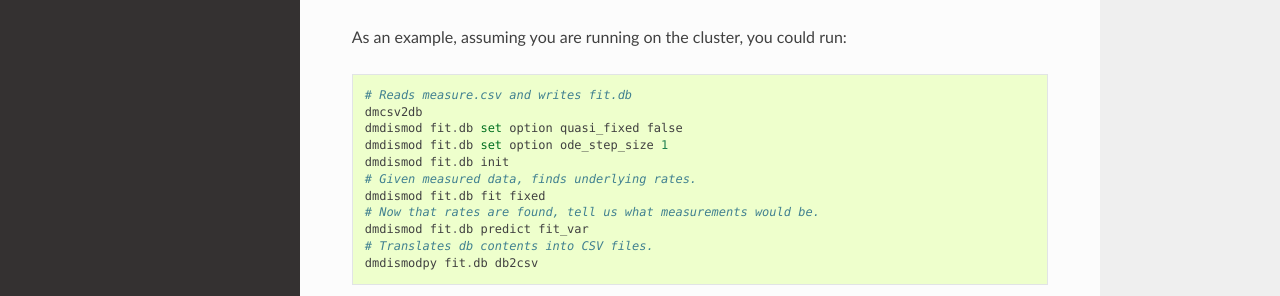
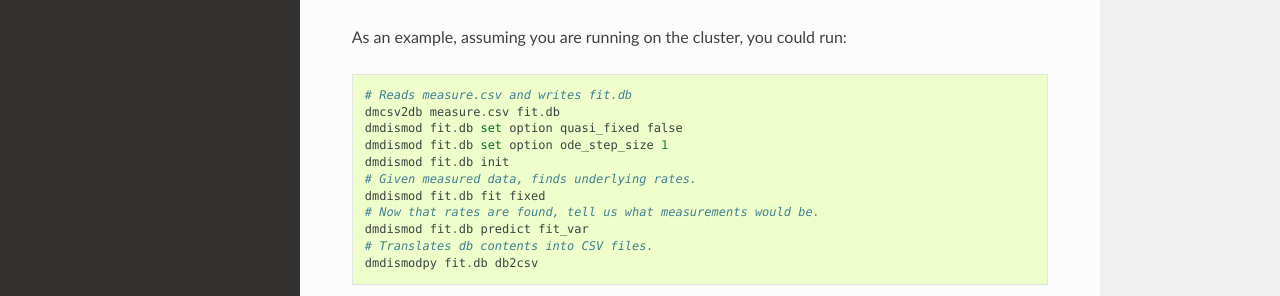
Before and after one commit to ihmeuw/cascade-at, a Sphinx documentation site: the page built from docs/dmcsv2db.rst, in a window 1280 px wide and 1188 px high. Shown: the part 714-1010 px from the top of the window. Built offline with Sphinx 7.4.7 and the Read the Docs theme 2.0.0, drawn with Linux system fonts in a browser that asks for light colours.

Commit message:
Update dmcsv2db argument documentation

```diff
--- a/docs/dmcsv2db.rst
+++ b/docs/dmcsv2db.rst
@@ -31,7 +31,7 @@ points for all of the rates of incidence, remission, and excess mortality.
 As an example, assuming you are running on the cluster, you could run::
 
     # Reads measure.csv and writes fit.db
-    dmcsv2db
+    dmcsv2db measure.csv fit.db
     dmdismod fit.db set option quasi_fixed false
     dmdismod fit.db set option ode_step_size 1
     dmdismod fit.db init
```
